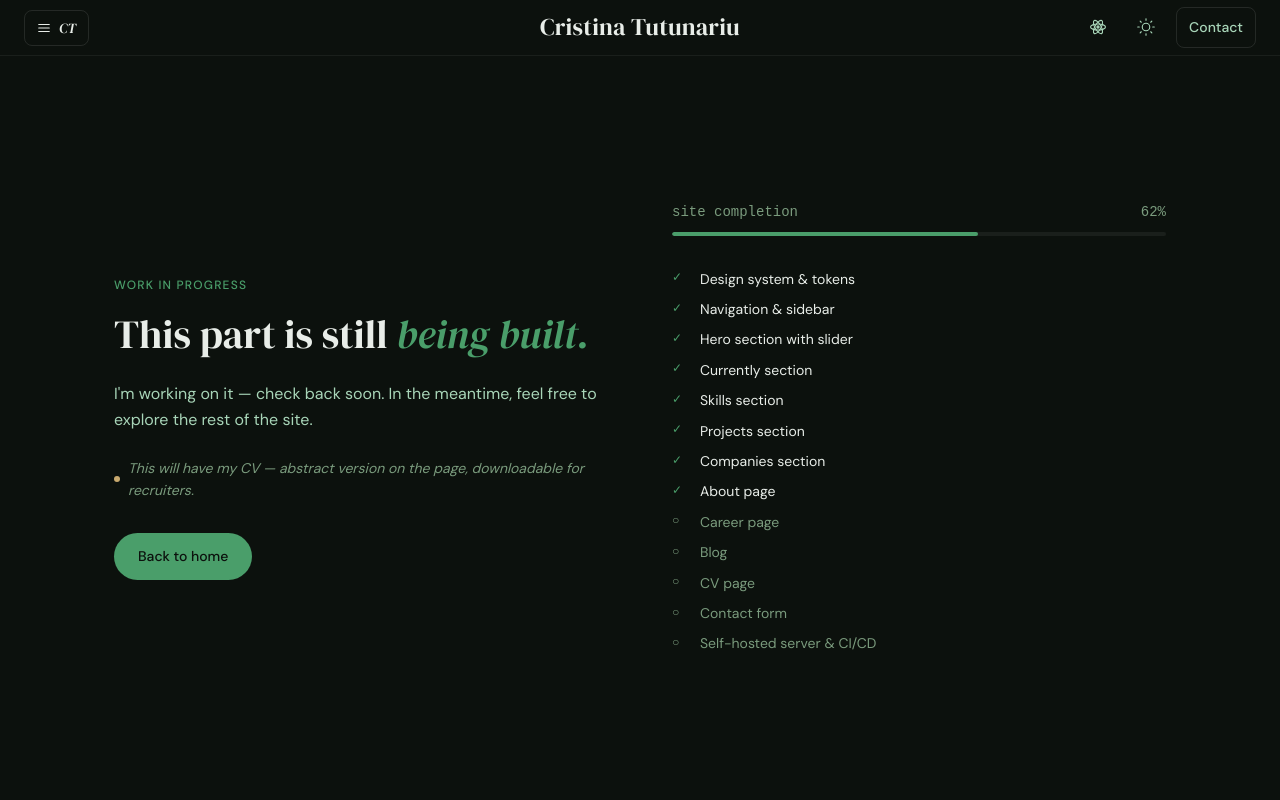
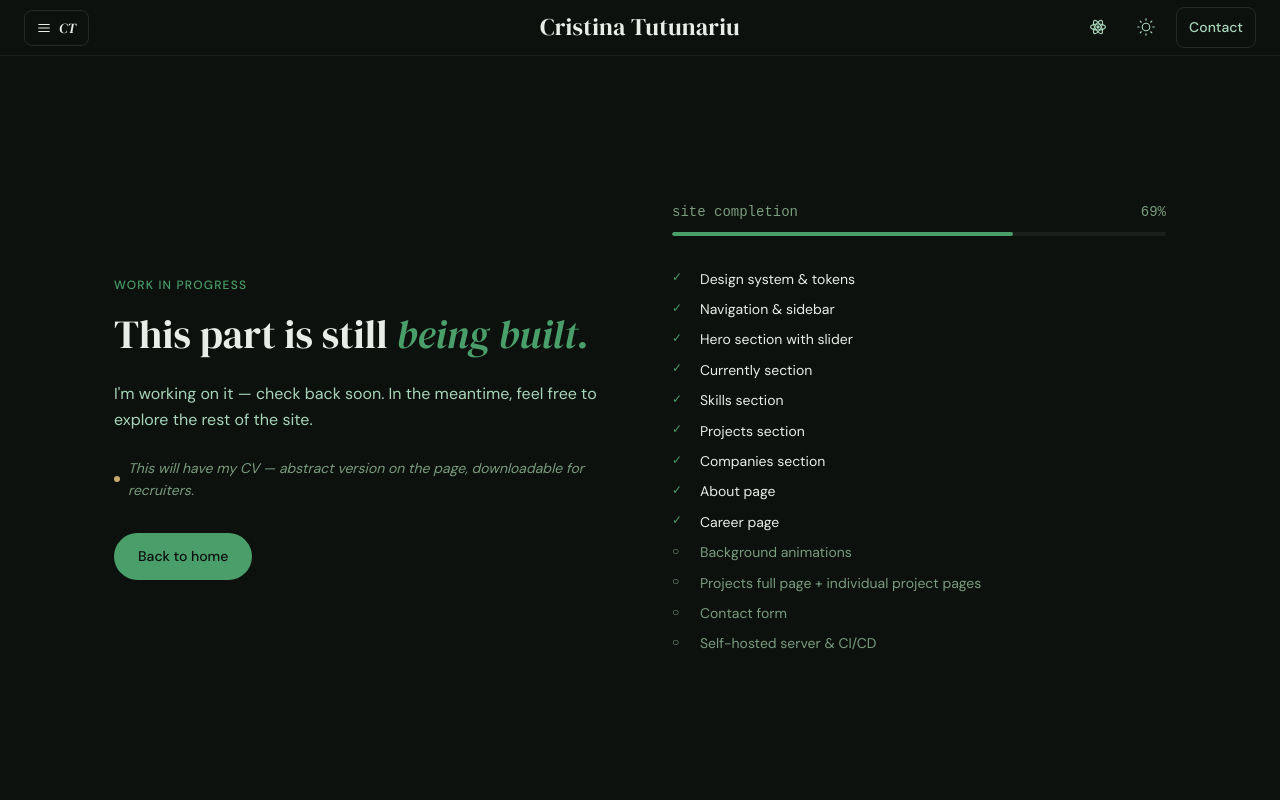
Before and after one commit to ctd08/V2-Portfolio-Website, a Vue app in the folder frontend/: page /cv in a window 1280 px wide. Shown: the top 800 px of the page. Built offline with nearby package versions, Linux system fonts and the light colour scheme.

Commit message:
chore: update UnderConstructionView

```diff
--- a/frontend/src/views/UnderConstructionView.vue
+++ b/frontend/src/views/UnderConstructionView.vue
@@ -66,9 +66,9 @@ const checklist = [
   { label: 'Projects section',             done: true },
   { label: 'Companies section',            done: true },
   { label: 'About page',                   done: true },
-  { label: 'Career page',                  done: false },
-  { label: 'Blog',                         done: false },
-  { label: 'CV page',                      done: false },
+  { label: 'Career page',                  done: true },
+  { label: 'Background animations',        done: false },
+  { label: 'Projects full page + individual project pages',                      done: false },
   { label: 'Contact form',                 done: false },
   { label: 'Self-hosted server & CI/CD',   done: false },
 ]
```
